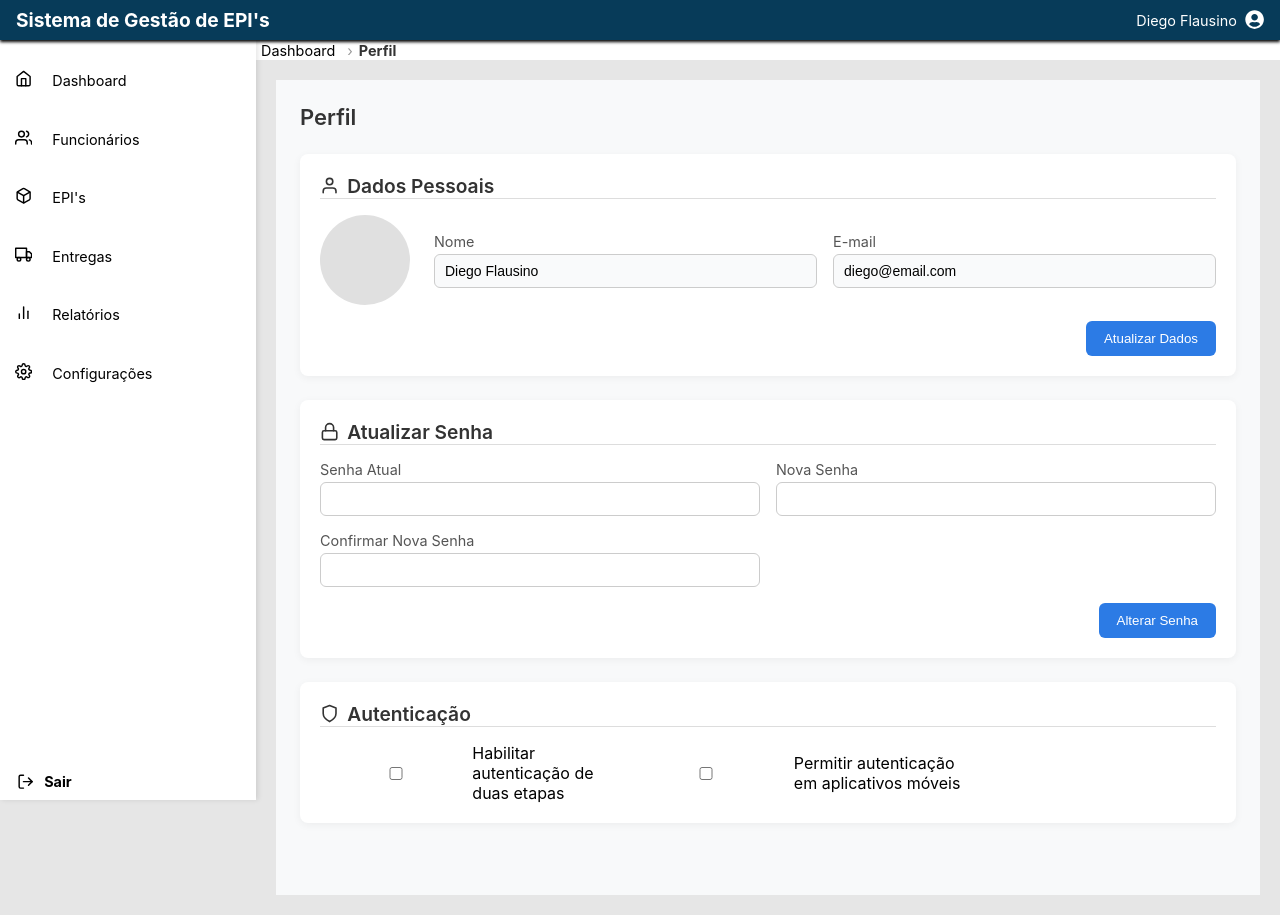
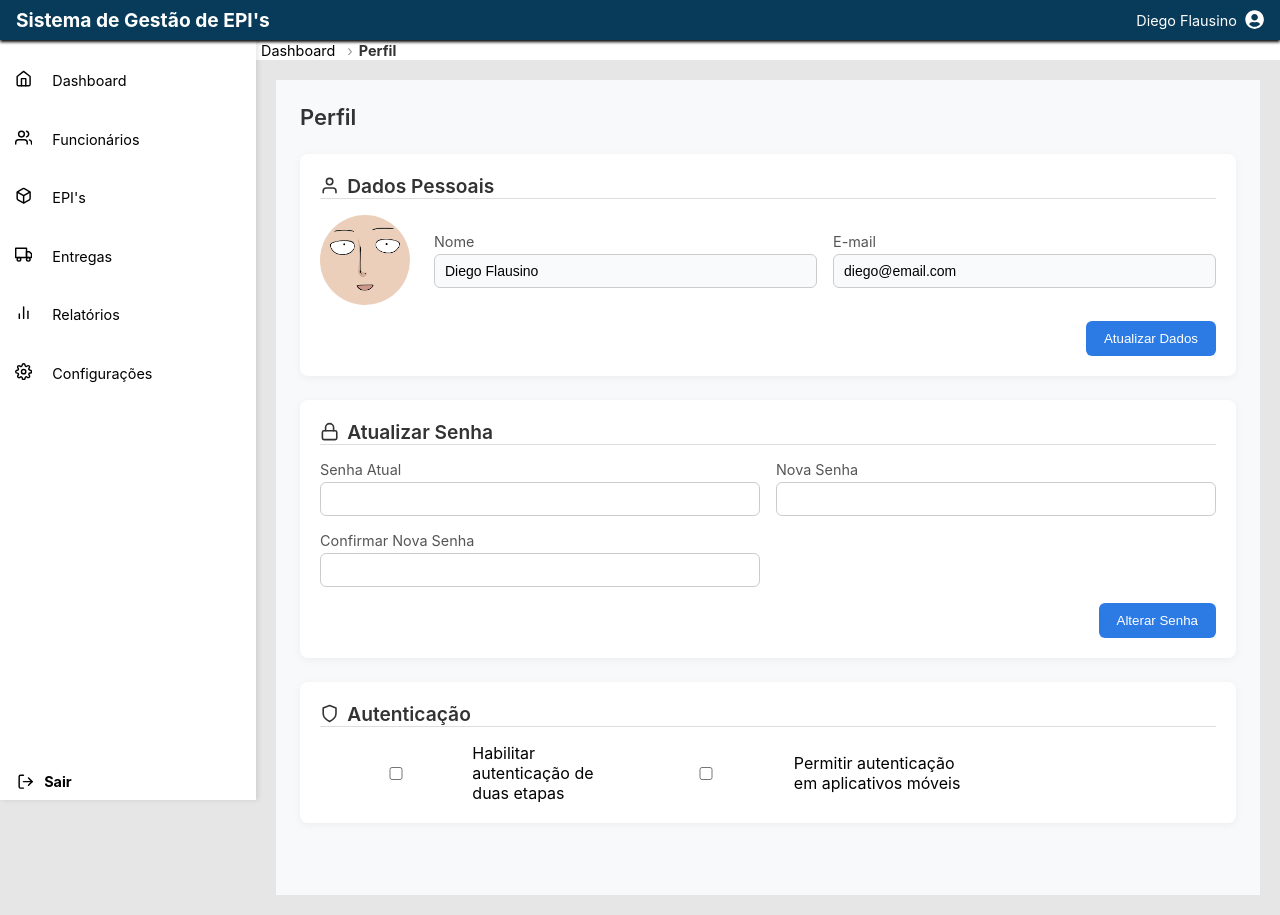
Before and after one commit to diegoflausino45/gestao-de-EPI, a React (Vite) app: page /perfil in a window 1280 px wide. Built offline with nearby package versions, Linux system fonts and the light colour scheme.

Commit message:
commit imagem de perfil

```diff
--- a/src/components/Pages/PerfilPage/DadosPessoais.jsx
+++ b/src/components/Pages/PerfilPage/DadosPessoais.jsx
@@ -9,7 +9,8 @@ function DadosDevolucao() {
         <h2><FiUser /> Dados Pessoais</h2>
 
         <div className={styles.profileRow}>
-          <div className={styles.avatar}></div>
+          <div className={styles.avatar}>
+          </div>
 
           <div className={styles.fields}>
             <div className={styles.field}>
--- a/src/components/Pages/PerfilPage/styles.module.css
+++ b/src/components/Pages/PerfilPage/styles.module.css
@@ -35,8 +35,10 @@
   width: 90px;
   height: 90px;
   border-radius: 50%;
-  background: #e0e0e0;
+  background: url(../../../assets/perfil.png) no-repeat center;
+  background-size: cover;
 }
+
 
 .fields {
   flex: 1;
```
Also changed, not shown: src/assets/perfil.png (added).
